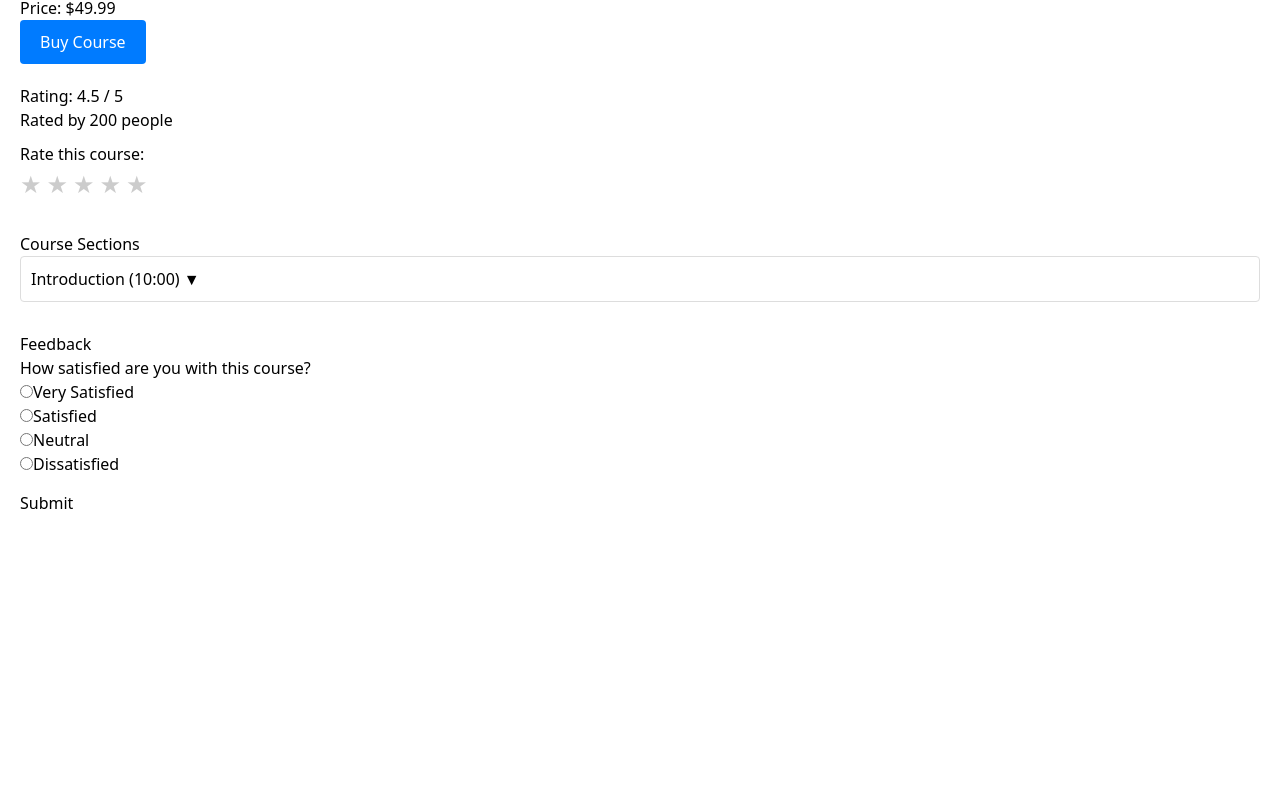
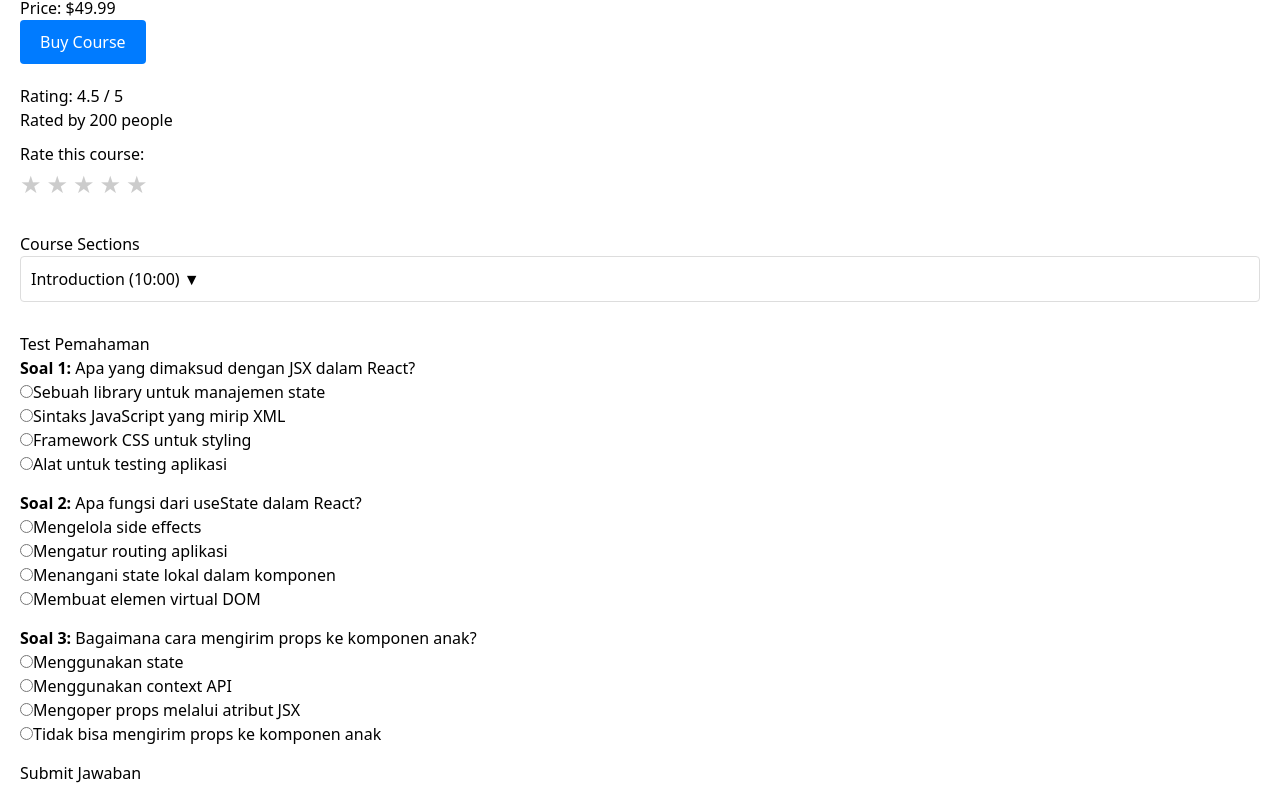
Before and after one commit to yebology/finuverse-dapp, a React (Vite) app: page /course/1 in a window 1280 px wide. Shown: the part 416-1221 px from the top of the page. Before the commit the page ends 951 px from the top, so only its background shows below. Built offline with nearby package versions, Linux system fonts and the light colour scheme.

Commit message:
Fixing pertanyaan pada bagian course detail dan memperbaiki bagian ErrorBoundary.tsx

```diff
--- a/src/components/ErrorBoundary.tsx
+++ b/src/components/ErrorBoundary.tsx
@@ -14,7 +14,10 @@ class ErrorBoundary extends Component<ErrorBoundaryProps, ErrorBoundaryState> {
         this.state = { hasError: false };
     }
 
-    static getDerivedStateFromError(_: Error): ErrorBoundaryState {
+    static getDerivedStateFromError(
+        // eslint-disable-next-line @typescript-eslint/no-unused-vars
+        _: Error
+    ): ErrorBoundaryState {
         return { hasError: true };
     }
 
--- a/src/pages/CourseDetailPage.tsx
+++ b/src/pages/CourseDetailPage.tsx
@@ -13,7 +13,7 @@ interface Question {
     id: string;
     question: string;
     options: string[];
-    selectedOption?: string;
+    correctAnswer?: string; // Opsional: Jika Anda ingin menambahkan jawaban benar
 }
 
 interface CourseDetail {
@@ -33,13 +33,15 @@ const CourseDetailPage: React.FC = () => {
     const { id } = useParams<{ id: string }>();
     const [course, setCourse] = useState<CourseDetail | null>(null);
     const [expandedSections, setExpandedSections] = useState<string[]>([]);
-    const [questions, setQuestions] = useState<Question[]>([]);
-    const [userRating, setUserRating] = useState<number>(0); // Mengubah nama state menjadi userRating
+    const [answers, setAnswers] = useState<{ [key: string]: string }>({});
+    const [submitted, setSubmitted] = useState<boolean>(false);
+    const [score, setScore] = useState<number>(0);
+    const [userRating, setUserRating] = useState<number>(0);
 
     useEffect(() => {
-        // Fetch course detail dari API atau data dummy
         const fetchCourseDetail = async () => {
-            // Contoh data dummy
+            try {
+                // Fetch data dari API atau gunakan data dummy
                 const data: CourseDetail = {
                     id: '1',
                     thumbnail: 'https://via.placeholder.com/600x300',
@@ -62,14 +64,43 @@ const CourseDetailPage: React.FC = () => {
                     questions: [
                         {
                             id: 'q1',
-                        question: 'How satisfied are you with this course?',
-                        options: ['Very Satisfied', 'Satisfied', 'Neutral', 'Dissatisfied'],
+                            question: 'Apa yang dimaksud dengan JSX dalam React?',
+                            options: [
+                                'Sebuah library untuk manajemen state',
+                                'Sintaks JavaScript yang mirip XML',
+                                'Framework CSS untuk styling',
+                                'Alat untuk testing aplikasi',
+                            ],
+                            correctAnswer: 'Sintaks JavaScript yang mirip XML', // Opsional
                         },
-                    // Tambahkan lebih banyak pertanyaan sesuai kebutuhan
+                        {
+                            id: 'q2',
+                            question: 'Apa fungsi dari useState dalam React?',
+                            options: [
+                                'Mengelola side effects',
+                                'Mengatur routing aplikasi',
+                                'Menangani state lokal dalam komponen',
+                                'Membuat elemen virtual DOM',
+                            ],
+                            correctAnswer: 'Menangani state lokal dalam komponen', // Opsional
+                        },
+                        {
+                            id: 'q3',
+                            question: 'Bagaimana cara mengirim props ke komponen anak?',
+                            options: [
+                                'Menggunakan state',
+                                'Menggunakan context API',
+                                'Mengoper props melalui atribut JSX',
+                                'Tidak bisa mengirim props ke komponen anak',
+                            ],
+                            correctAnswer: 'Mengoper props melalui atribut JSX', // Opsional
+                        },
                     ],
                 };
                 setCourse(data);
-            setQuestions(data.questions);
+            } catch (error) {
+                console.error('Error fetching course detail:', error);
+            }
         };
 
         fetchCourseDetail();
@@ -84,17 +115,24 @@ const CourseDetailPage: React.FC = () => {
     };
 
     const handleOptionChange = (questionId: string, option: string) => {
-        setQuestions((prev) =>
-            prev.map((q) =>
-                q.id === questionId ? { ...q, selectedOption: option } : q
-            )
-        );
+        setAnswers((prev) => ({
+            ...prev,
+            [questionId]: option,
+        }));
     };
 
     const handleSubmit = () => {
-        // Handle submit logic, misalnya mengirim jawaban ke server
-        console.log('Submitted Answers:', questions);
-        alert('Terima kasih atas feedback Anda!');
+        if (course) {
+            let calculatedScore = 0;
+            course.questions.forEach((q) => {
+                if (q.correctAnswer && answers[q.id] === q.correctAnswer) {
+                    calculatedScore += 1;
+                }
+            });
+            setScore(calculatedScore);
+            setSubmitted(true);
+            alert('Terima kasih atas partisipasi Anda!');
+        }
     };
 
     const handleRating = (rating: number) => {
@@ -168,17 +206,19 @@ const CourseDetailPage: React.FC = () => {
                 ))}
             </div>
             <div className="questions-section">
-                <h2>Feedback</h2>
-                {questions.map((q) => (
+                <h2>Test Pemahaman</h2>
+                {course.questions.map((q, index) => (
                     <div key={q.id} className="question">
-                        <p>{q.question}</p>
+                        <p>
+                            <strong>Soal {index + 1}:</strong> {q.question}
+                        </p>
                         {q.options.map((option) => (
                             <label key={option}>
                                 <input
                                     type="radio"
                                     name={q.id}
                                     value={option}
-                                    checked={q.selectedOption === option}
+                                    checked={answers[q.id] === option}
                                     onChange={() => handleOptionChange(q.id, option)}
                                 />
                                 {option}
@@ -186,7 +226,18 @@ const CourseDetailPage: React.FC = () => {
                         ))}
                     </div>
                 ))}
-                <button onClick={handleSubmit}>Submit</button>
+                {!submitted ? (
+                    <button onClick={handleSubmit} disabled={Object.keys(answers).length < course.questions.length}>
+                        Submit Jawaban
+                    </button>
+                ) : (
+                    <div className="results">
+                        <h3>Hasil Tes Anda:</h3>
+                        <p>
+                            Anda menjawab {score} dari {course.questions.length} soal dengan benar.
+                        </p>
+                    </div>
+                )}
             </div>
         </div>
     );
```
Lines whose indentation alone changed are shown as unchanged.
